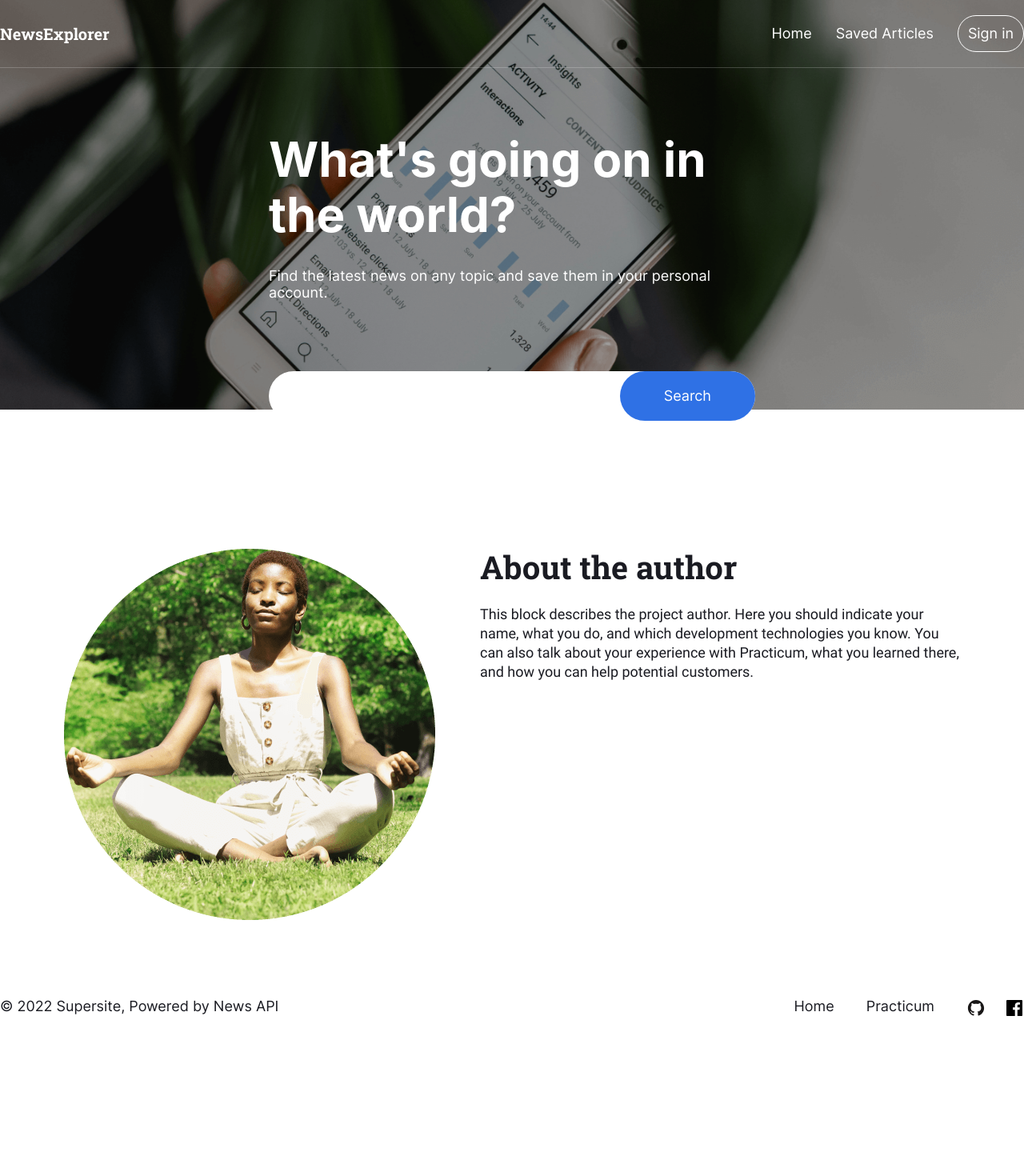
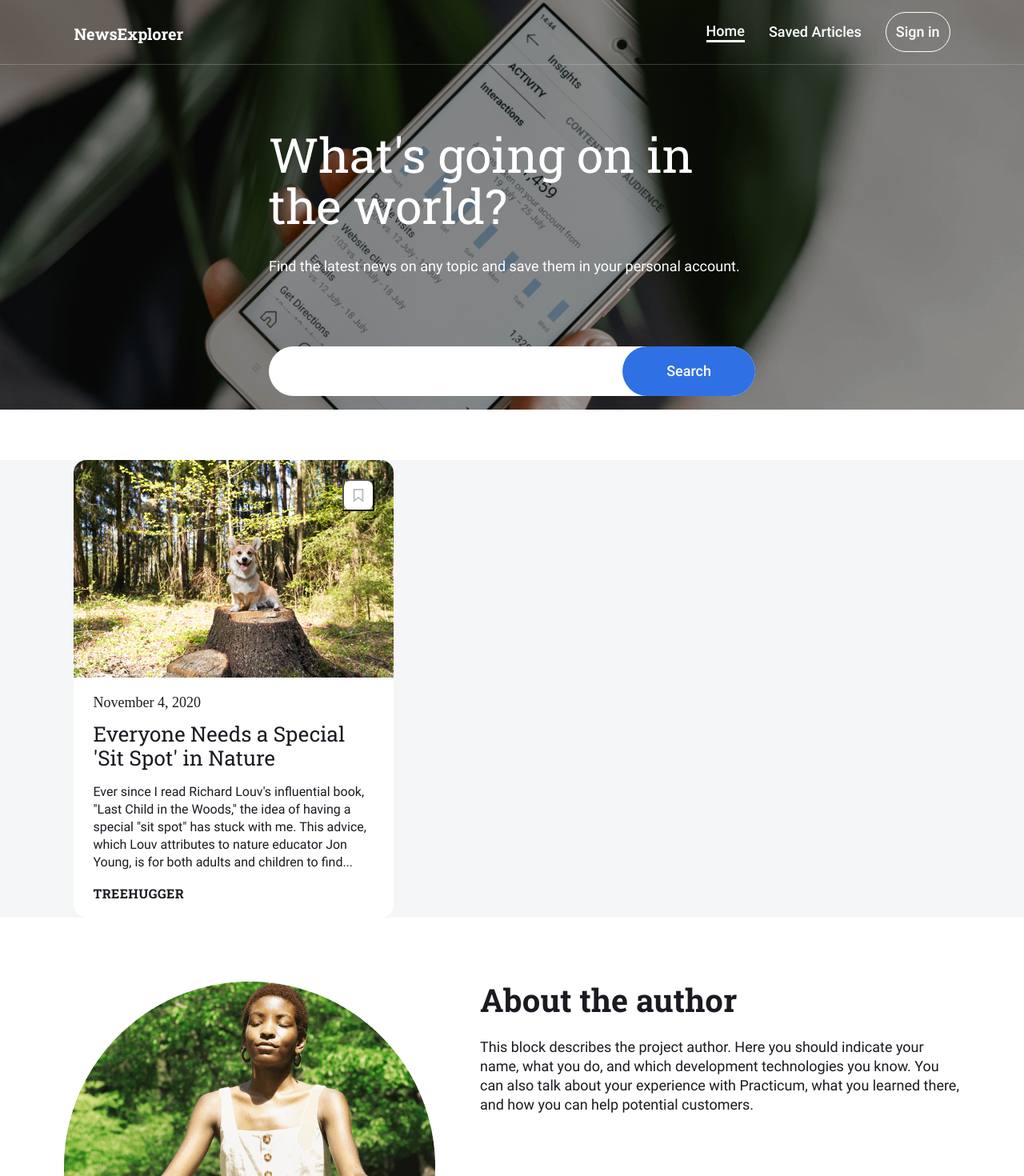
Before and after one commit to amitay96/news-explorer-frontend, a React (Create React App) app: page / in a window 1280 px wide. Shown: the top 1470 px of the page at 80% size. Before the commit the page ends 1290 px from the top, so only its background shows below. Built offline with nearby package versions, Linux system fonts and the light colour scheme; a web font is replaced by a local one.

Commit message:
add: card component

```diff
--- a/src/components/App/App.css
+++ b/src/components/App/App.css
@@ -1,5 +1,7 @@
 .App {
   margin: 0 auto;
-  /* max-width: calc(100vw - (104 / 1280 * 100%)); */
+  background: url('../../images/search_background.png') top no-repeat;
+  background-size: contain;
+  max-width: 1440px;
   color: #1A1B22;
 }
--- a/src/components/Footer/Footer.css
+++ b/src/components/Footer/Footer.css
@@ -2,6 +2,11 @@
     display: flex;
     justify-content: space-between;
     margin: 0 auto;
+    padding: 0 calc(104 / 1440 * 100%);
+}
+.footer__copyright {
+    font-size: 16px;
+    line-height: 22px;
 }
 
 .footer__links {
--- a/src/components/Header/Header.css
+++ b/src/components/Header/Header.css
@@ -1,8 +1,9 @@
-/* .header {
-} */
+.header {
+    border-bottom: 1px solid rgba(255, 255, 255, 0.2);
+    padding: 0 calc(104 / 1440 * 100%);
+}
 
 .header__container {
-    /* max-width: calc(100vw - (104 / 1280 * 100%)); */
     display: flex;
     justify-content: space-between;
     align-items: center;
@@ -14,10 +15,5 @@
     font-weight: 700;
     font-size: 20px;
     line-height: 1.2;
-    margin: 0;
-    padding: 30px 0;
+    margin: 30px 0 26px;
 }
-
-.header__seperator {
-    border-bottom: 1px solid rgba(255, 255, 255, 0.2);
-}
--- a/src/components/Header/Header.js
+++ b/src/components/Header/Header.js
@@ -9,7 +9,6 @@ const Header = () => {
         <p className="header__logo">NewsExplorer</p>
         <Navigation></Navigation>
       </div>
-      <div className="header__seperator"/>
     </header>
   );
 };
--- a/src/components/Navigation/Navigation.css
+++ b/src/components/Navigation/Navigation.css
@@ -6,10 +6,15 @@
     margin: 0;
     padding: 0;
     align-items: center;
+    font-weight: 500;
 }
 
 .navigation__link-item {
     cursor: pointer;
+}
+
+.navigation__link-item_active {
+    border-bottom: 3px solid #FFFFFF;
 }
 
 .navigation__user_login {
--- a/src/components/Navigation/Navigation.js
+++ b/src/components/Navigation/Navigation.js
@@ -7,7 +7,7 @@ const Navigation = () => {
   return (
     <nav className="Navigation">
       <ul className={"navigation__links"}>
-        <li className="navigation__link-item">
+        <li className="navigation__link-item navigation__link-item_active">
           {/* <Link to="/home" className="navigation__link"> */}
           Home
           {/* </Link> */}
--- a/src/components/NewsCard/NewsCard.css
+++ b/src/components/NewsCard/NewsCard.css
@@ -1,4 +1,58 @@
+.newsCard {
+    list-style: none;
+    position: relative;
+    width: 400px;
+    border-radius: 16px;
+    background-color: white;
+}
+
+.newsCard__image {
+    width: 100%;
+    display: block;
+    border-radius: 16px 16px 0 0;
+    object-fit: cover;
+}
+
 .newsCard__save_button {
     background: url("../../images/icons/save_icon.svg") center no-repeat;
     background-size: cover;
+    position: absolute;
+    top: 24px;
+    right: 24px;
+    height: 40px;
+    width: 40px;
 }
+
+.newsCard__text-area {
+    padding: 20px 24px;
+    margin: 0;
+}
+
+.newsCard__date {
+    margin: 0 0 12px;
+    font-family: 'Source Sans Pro';
+}
+
+.newsCard__title {
+    margin: 0 0 16px;
+    font-family: 'Roboto Slab';
+    font-weight: 400;
+    font-size: 26px;
+    line-height: 1.15;
+}
+
+.newsCard__text {
+    margin: 0 0 18px;
+    font-size: 16px;
+    line-height: 1.38;
+}
+
+.newsCard__source {
+    margin: 0;
+    font-family: 'Roboto Slab';
+    font-weight: 700;
+    font-size: 16px;
+    line-height: 1.25;
+    letter-spacing: 0.4px;
+    text-transform: uppercase;
+}
--- a/src/components/NewsCard/NewsCard.js
+++ b/src/components/NewsCard/NewsCard.js
@@ -1,5 +1,6 @@
 import React from "react";
-import "./NewsnewsCard.css";
+import card from "../../images/card-image.png";
+import "./NewsCard.css";
 
 const NewsCard = (props) => {
     return (
@@ -7,19 +8,17 @@ const NewsCard = (props) => {
             <button
                 className="newsCard__save_button"
                 type="button"
-                onClick={handleDeleteNewsCard}
             />
             <img
                 className="newsCard__image"
-                src={props.newsCard.link}
-                alt={props.newsCard.name}
-                onClick={handleClick}
+                src={card}
+                // alt={props.newsCard.name}
             />
             <div className="newsCard__text-area">
-                <p className="newsCard__date">{props.newsCard.date}</p>
-                <h3 className="newsCard__title">{props.newsCard.name}</h3>
-                <p className="newsCard__text">{props.newsCard.text}</p>
-                <p className="newsCard__source">{props.newsCard.source}</p>
+                <p className="newsCard__date">November 4, 2020</p>
+                <p className="newsCard__title">Everyone Needs a Special 'Sit Spot' in Nature</p>
+                <p className="newsCard__text">Ever since I read Richard Louv's influential book, "Last Child in the Woods," the idea of having a special "sit spot" has stuck with me. This advice, which Louv attributes to nature educator Jon Young, is for both adults and children to find...</p>
+                <p className="newsCard__source">treehugger</p>
             </div>
         </li>
     );
--- a/src/components/NewsCardList/NewsCardList.css
+++ b/src/components/NewsCardList/NewsCardList.css
@@ -0,0 +1,4 @@
+.NewsCardList {
+    padding: 0px calc(104 / 1440 * 100%);
+    background: #F5F6F7;
+}
--- a/src/components/NewsCardList/NewsCardList.js
+++ b/src/components/NewsCardList/NewsCardList.js
@@ -1,8 +1,11 @@
 import React from "react";
+import NewsCard from "../NewsCard/NewsCard";
 import "./NewsCardList.css";
 
 function NewsCardList() {
-  return <div className="NewsCardList"></div>;
+  return <div className="NewsCardList">
+    <NewsCard/>
+  </div>;
 }
 
 export default NewsCardList;
--- a/src/components/SearchForm/SearchForm.css
+++ b/src/components/SearchForm/SearchForm.css
@@ -6,12 +6,15 @@
 }
 
 .searchForm__title{
+    font-family: "Roboto Slab";
+    font-weight: normal;
+    font-size: 60px;
+    line-height: 1.07;
     margin: 0;
-    font-size: 60px;
 }
 
 .searchForm__subtitle{
-    margin: 32px auto 88px;
+    margin: 32px 0 88px;
 }
 
 .searchForm__input_container {
@@ -36,5 +39,6 @@
     border-radius: 40px;
     background-color: #2F71E5;
     color: #FFF;
+    font-weight: 500;
     cursor: pointer;
 }
--- a/src/index.css
+++ b/src/index.css
@@ -2,17 +2,16 @@
 @import url(./vendor/fonts/fonts.css);
 
 .body {
-  background: url('./images/search_background.png') top no-repeat;
-  background-size: contain;
-  max-width: 1280px;
   margin: 0 auto;
-  font-family: "Inter", "Roboto", "Roboto Slab";
+  font-family: "Roboto", "Roboto Slab";
   font-size: 18px;
   font-weight: normal;
+  line-height: 1.33;
   -moz-osx-font-smoothing: grayscale;
   -webkit-font-smoothing: antialiased;
   -webkit-text-size-adjust: 100%;
   -ms-text-size-adjust: 100%;
   -moz-text-size-adjust: 100%;
   text-rendering: optimizeLegibility;
+  box-sizing: border-box;
 }
```
Also changed, not shown: src/images/card-image.png (added).
